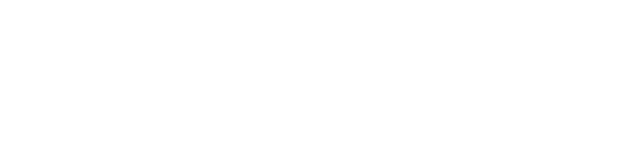
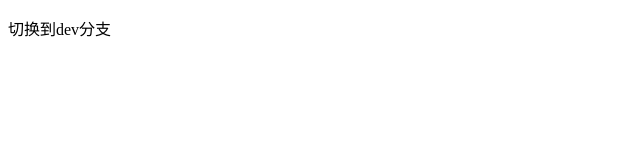
Before and after one commit to huririri/18-6-2, a plain HTML site: page index.html in a window 1280 px wide. Shown: the whole page, without its empty margins (0-640 px from the left). Drawn offline with Linux system fonts and the light colour scheme.

Commit message:
update index inner p content

```diff
--- a/index.html
+++ b/index.html
@@ -7,6 +7,6 @@
     <title>Document</title>
 </head>
 <body>
-
+    <p>切换到dev分支</p>
 </body>
 </html>
```
